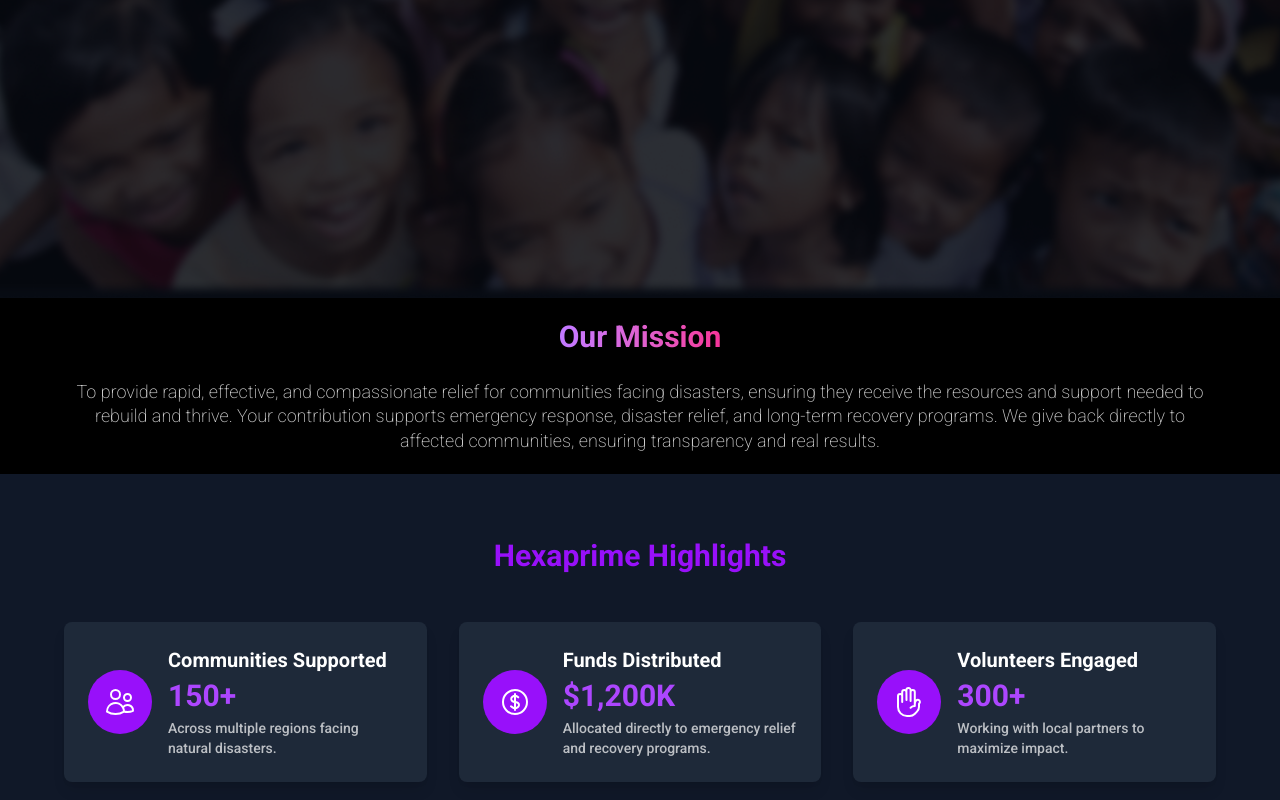
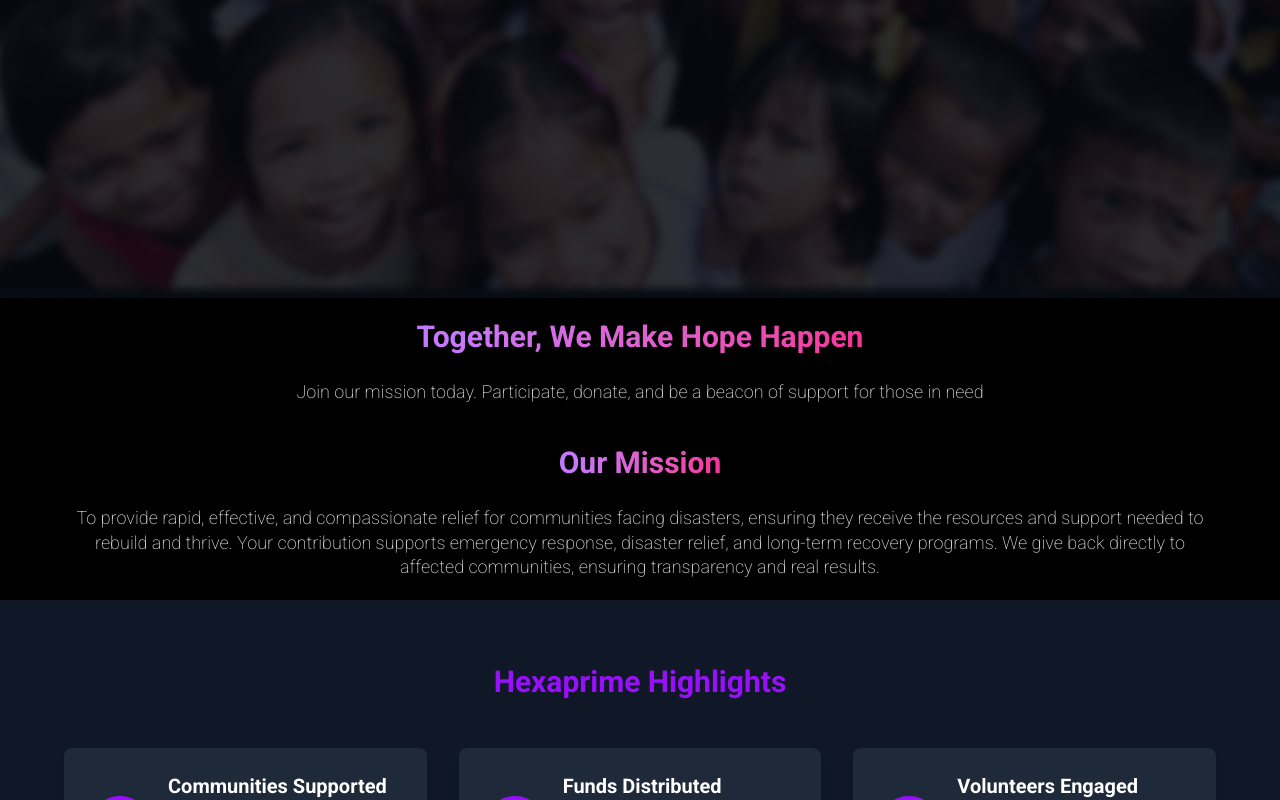
Before and after one commit to NETAD-MIKHAIL/hexaprime-portal, a Next.js app: page / in a window 1280 px wide. Shown: the part 502-1302 px from the top of the page. Built offline with nearby package versions, Linux system fonts and the light colour scheme.

Commit message:
Update page.tsx

```diff
--- a/app/page.tsx
+++ b/app/page.tsx
@@ -128,6 +128,14 @@ export default function Home() {
 
       {/* Mission Section */}
       <section className="flex flex-col items-center justify-center text-center min-h-fit py-5 px-4 md:px-16 bg-black text-white">
+        <h2 className="max-w-6xl text-center text-3xl font-bold bg-gradient-to-r from-purple-400 to-pink-500 bg-clip-text text-transparent leading-snug sm:leading-tight">Together, We Make Hope Happen</h2>
+        <p className="max-w-7xl mt-6 text-white/80 text-sm sm:text-base md:text-lg leading-snug font-light">
+          Join our mission today. Participate, donate, and be a beacon of support for those in need
+        </p>
+      </section>
+
+      {/* Together, We Make Hope Happen */}
+      <section className="flex flex-col items-center justify-center text-center min-h-fit py-5 px-4 md:px-16 bg-black text-white">
         <h2 className="max-w-6xl text-center text-3xl font-bold bg-gradient-to-r from-purple-400 to-pink-500 bg-clip-text text-transparent leading-snug sm:leading-tight">Our Mission</h2>
         <p className="max-w-7xl mt-6 text-white/80 text-sm sm:text-base md:text-lg leading-snug font-light">
           To provide rapid, effective, and compassionate relief for communities facing disasters, ensuring they receive the resources and support needed to rebuild and thrive. Your contribution supports emergency response, disaster relief, and long-term recovery programs. We give back directly to affected communities, ensuring transparency and real results.
```
